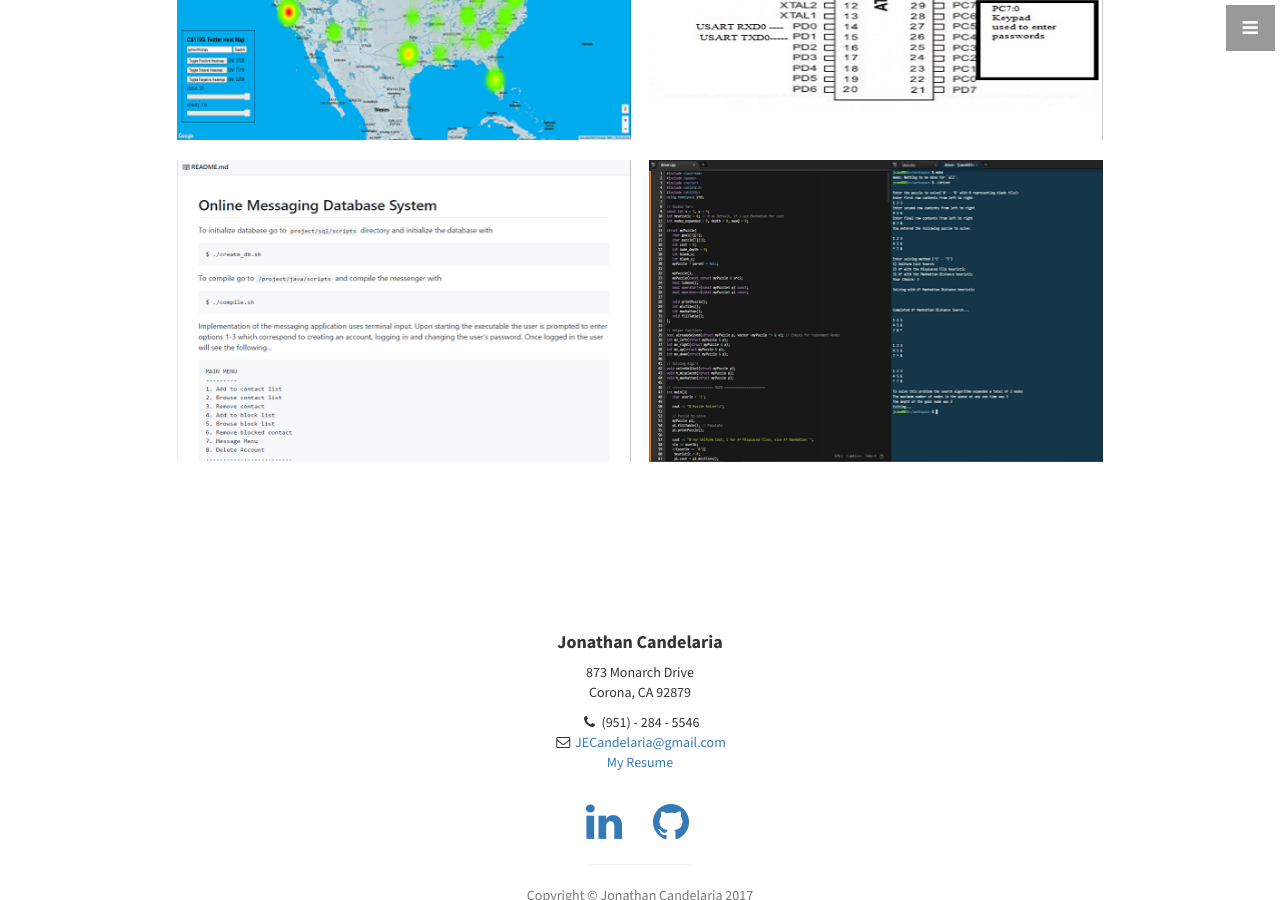
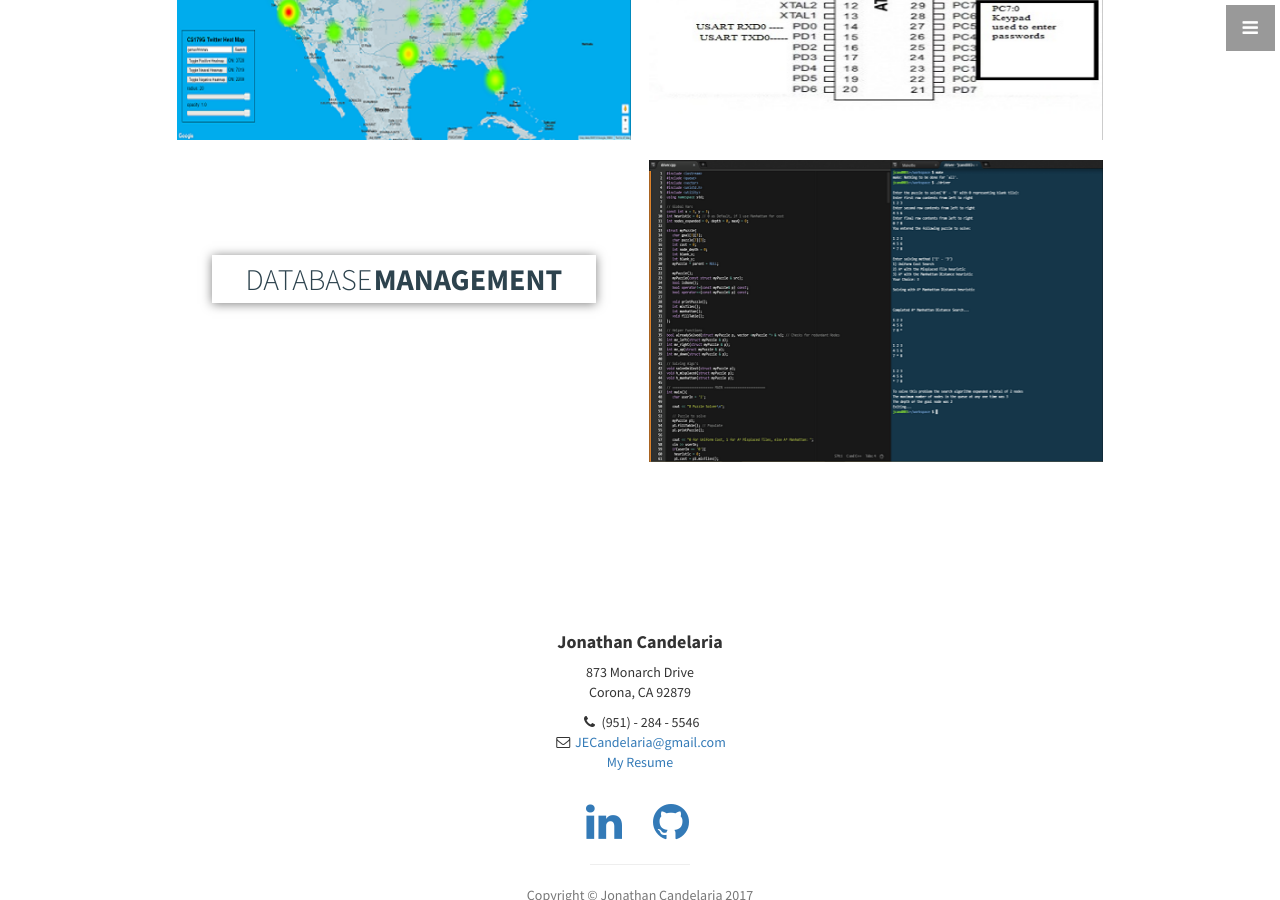
Before and after one commit to JECan/JE, a Jekyll site: the page built from index.html, in a window 1280 px wide and 900 px high, scrolled down 1927 px. Built offline with Jekyll 4.4.1, drawn with Linux system fonts in a browser that asks for light colours.

Commit message:
jessehelp

```diff
--- a/_includes/portfolio.html
+++ b/_includes/portfolio.html
@@ -27,13 +27,20 @@
           </div>
           <div class="grid">
             <figure class="effect-steve">
-              <a href="https://github.com/JECan/166">
+              <figcaption><a href="https://github.com/JECan/166"></a>
+                <h2>Database <span>Management</span></h2>
+                 <p>Terminal based messenger application written with SQL and Java</p>
+               <figcaption><a href="https://github.com/JECan/166">
+              </a>
+            </figcaption></figcaption>
+<!--              <a href="https://github.com/JECan/166">
                 <img class="img-portfolio img-responsive" src="img/resume_portfolio_db.PNG">
                 <figcaption>
                   <h2>Database <span>Management</span></h2>
                   <p>Terminal based messenger application written with SQL and Java</p>
                <figcaption>
               </a>
+-->
             </figure>
             <figure class="effect-steve">
               <a href="https://github.com/JECan/8_PuzzleSolver">
```
